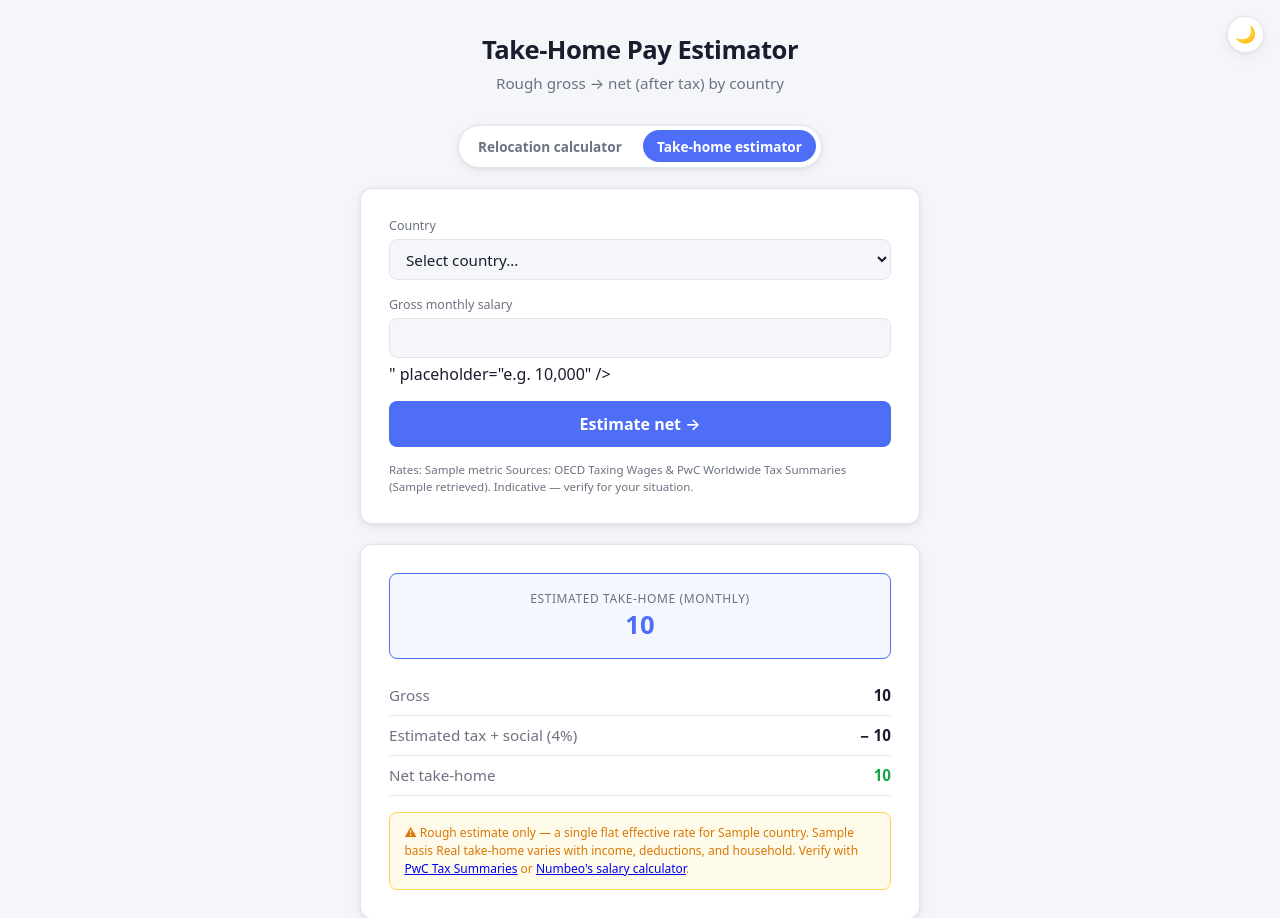
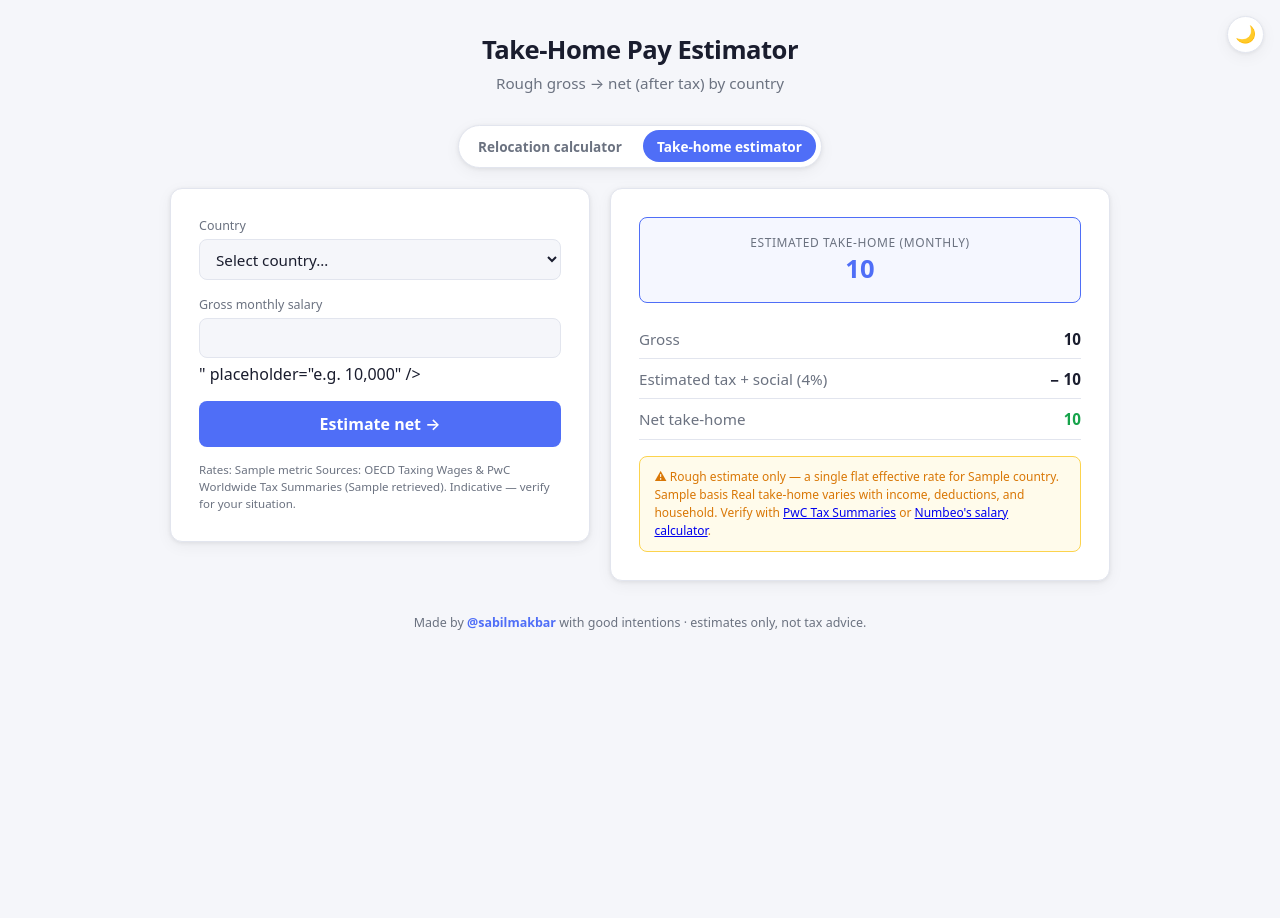
Before and after one commit to sabilmakbar/relo-calculator, a FastAPI app: template app/templates/tax.html in a window 1280 px wide. Shown: the top 918 px of the page. After the commit the page ends 630 px from the top, so only its background shows below. Run offline with FastAPI, Linux system fonts and the light colour scheme; the template is opened without the code that fills it: most values are stand-ins (such as "Sample title", 1, 10 or a date in 2020); form fields are guessed from the names that the template uses.

Commit message:
widen both tools to a two-column layout on desktop and put budget sliders side by side

```diff
--- a/app/templates/tax.html
+++ b/app/templates/tax.html
@@ -35,6 +35,22 @@
         padding: 2rem 1rem 4rem;
       }
       .page { max-width: 560px; margin: 0 auto; }
+
+      /* Wide-screen two-column layout (form left, result right), only when a
+         result exists and the viewport is wide enough. Otherwise unchanged. */
+      .layout { display: block; }
+      @media (min-width: 860px) {
+        .page.wide { max-width: 940px; }
+        .page.wide .layout {
+          display: grid;
+          grid-template-columns: minmax(320px, 420px) 1fr;
+          gap: 1.25rem;
+          align-items: start;
+        }
+        .page.wide .col-input { position: sticky; top: 1.5rem; }
+        .page.wide .col-input .card:last-child,
+        .page.wide .col-results .card:last-child { margin-bottom: 0; }
+      }
       header { text-align: center; margin-bottom: 2rem; }
       header h1 { font-size: 1.6rem; font-weight: 700; letter-spacing: -.5px; }
       header p { color: var(--muted); margin-top: .35rem; font-size: .95rem; }
@@ -114,7 +130,7 @@
 
     <button id="theme-toggle" type="button" aria-label="Toggle dark mode">🌙</button>
 
-    <div class="page">
+    <div class="page{% if result %} wide{% endif %}">
       <header>
         <h1>Take-Home Pay Estimator</h1>
         <p>Rough gross → net (after tax) by country</p>
@@ -125,6 +141,8 @@
         <a href="/tax" class="active">Take-home estimator</a>
       </nav>
 
+      <div class="layout">
+      <div class="col-input">
       <div class="card">
         <form id="taxform" method="post" action="/tax">
           <div class="field">
@@ -147,6 +165,9 @@
           Summaries ({{ tax_meta.retrieved }}). Indicative — verify for your situation.
         </p>
       </div>
+      </div><!-- /col-input -->
+
+      <div class="col-results">
 
       {% if error %}
       <div class="error-box">{{ error }}</div>
@@ -182,6 +203,9 @@
         </div>
       </div>
       {% endif %}
+
+      </div><!-- /col-results -->
+      </div><!-- /layout -->
 
       <footer class="site-footer">
         Made by
```
Also changed, not shown: app/templates/index.html (+35 -2 lines).
